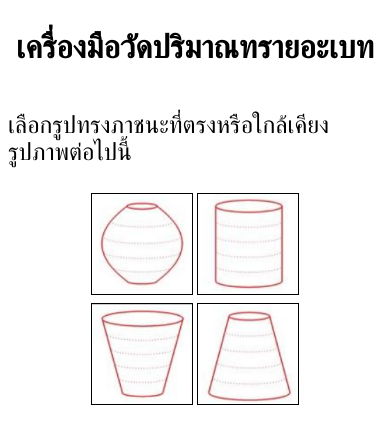
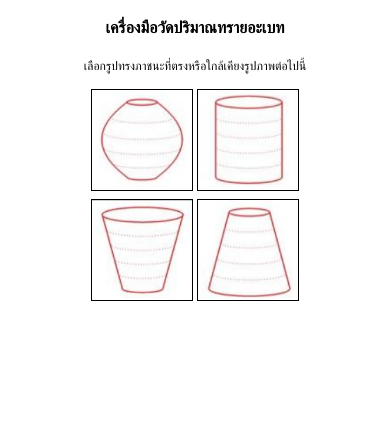
Before and after one commit to sappawatpop/sappawatpop.github.io, a plain HTML site: page index.html in a window 390 px wide. Drawn offline with Linux system fonts and the light colour scheme.

Commit message:
responsive

```diff
--- a/index.html
+++ b/index.html
@@ -2,6 +2,8 @@
 <Html>
 <head>
   <link rel="stylesheet" href="/style.css">
+  <meta charset="UTF-8">
+  <meta name="viewport" content="width=device-width, initial-scale=1.0">
 </head>
 <body>
   <script src="/script.js"></script>
--- a/style.css
+++ b/style.css
@@ -27,8 +27,23 @@ body{
     margin-top:20px;
 }
 
-.info{
-    font-size:24px;
+@media screen and (min-width: 360px) {
+    body{
+        font-size: 14px;
+    }
+    .info {
+        font-size: 12px;
+    }
+
+    h1{
+        font-size: 16px;
+    }
+}
+
+@media screen and (min-width: 1024px) {
+    .info {
+        font-size: 20px;
+    }
 }
 
 .calculate-desc{
```
